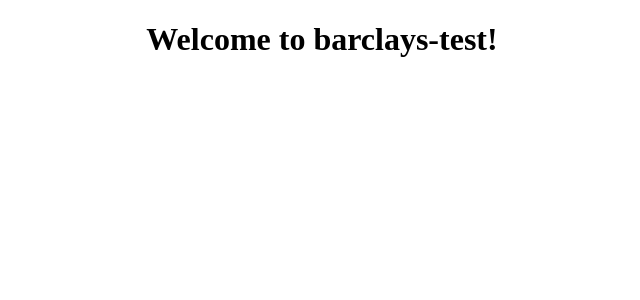
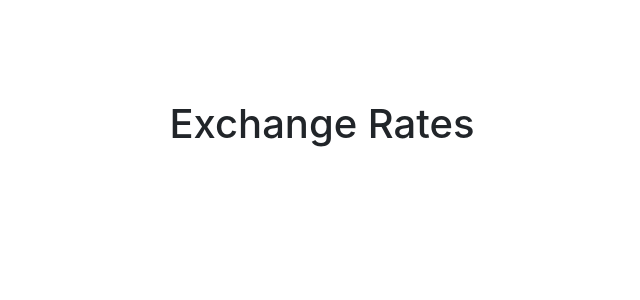
Before and after one commit to plazom/barclays, an Angular app: page / in a window 1280 px wide. Shown: the top 300 px of the page, without its empty margins (318-958 px from the left). Built offline with nearby package versions, Linux system fonts and the light colour scheme.

Commit message:
created header component + added bootstrap

```diff
--- a/package.json
+++ b/package.json
@@ -20,6 +20,7 @@
     "@angular/platform-browser": "~7.0.0",
     "@angular/platform-browser-dynamic": "~7.0.0",
     "@angular/router": "~7.0.0",
+    "bootstrap": "^4.1.3",
     "core-js": "^2.5.4",
     "rxjs": "~6.3.3",
     "zone.js": "~0.8.26"
--- a/src/app/app.component.html
+++ b/src/app/app.component.html
@@ -1,6 +1 @@
-<!--The content below is only a placeholder and can be replaced.-->
-<div style="text-align:center">
-  <h1>
-    Welcome to {{ title }}!
-  </h1>
-</div>
+<app-header></app-header>
--- a/src/app/app.component.ts
+++ b/src/app/app.component.ts
@@ -6,5 +6,4 @@ import { Component } from '@angular/core';
   styleUrls: ['./app.component.css']
 })
 export class AppComponent {
-  title = 'barclays-test';
 }
--- a/src/app/app.module.ts
+++ b/src/app/app.module.ts
@@ -3,10 +3,12 @@ import { NgModule } from '@angular/core';
 
 import { AppRoutingModule } from './app-routing.module';
 import { AppComponent } from './app.component';
+import { HeaderComponent } from './header/header.component';
 
 @NgModule({
   declarations: [
-    AppComponent
+    AppComponent,
+    HeaderComponent
   ],
   imports: [
     BrowserModule,
--- /dev/null
+++ b/src/app/header/header.component.css
@@ -0,0 +1,4 @@
+.headerTitle
+{
+	text-align: center;
+}
--- /dev/null
+++ b/src/app/header/header.component.html
@@ -0,0 +1,5 @@
+<div ngClass="headerTitle">
+  <h1>
+    {{title}}
+  </h1>
+</div>
--- /dev/null
+++ b/src/app/header/header.component.ts
@@ -0,0 +1,10 @@
+import { Component} from '@angular/core';
+
+@Component({
+  selector: 'app-header',
+  templateUrl: './header.component.html',
+  styleUrls: ['./header.component.css']
+})
+export class HeaderComponent {
+  title = 'Exchange Rates';
+}
--- a/src/index.html
+++ b/src/index.html
@@ -2,7 +2,7 @@
 <html lang="en">
 <head>
   <meta charset="utf-8">
-  <title>BarclaysTest</title>
+  <title>Exchange Rates</title>
   <base href="/">
 
   <meta name="viewport" content="width=device-width, initial-scale=1">
--- a/src/styles.css
+++ b/src/styles.css
@@ -1 +1,6 @@
 /* You can add global styles to this file, and also import other style files */
+@import "~bootstrap/dist/css/bootstrap.min.css";
+
+body{
+	margin-top: 100px;
+}
```
Also changed, not shown: 2 other files (tests, documents, lock files or other folders).
